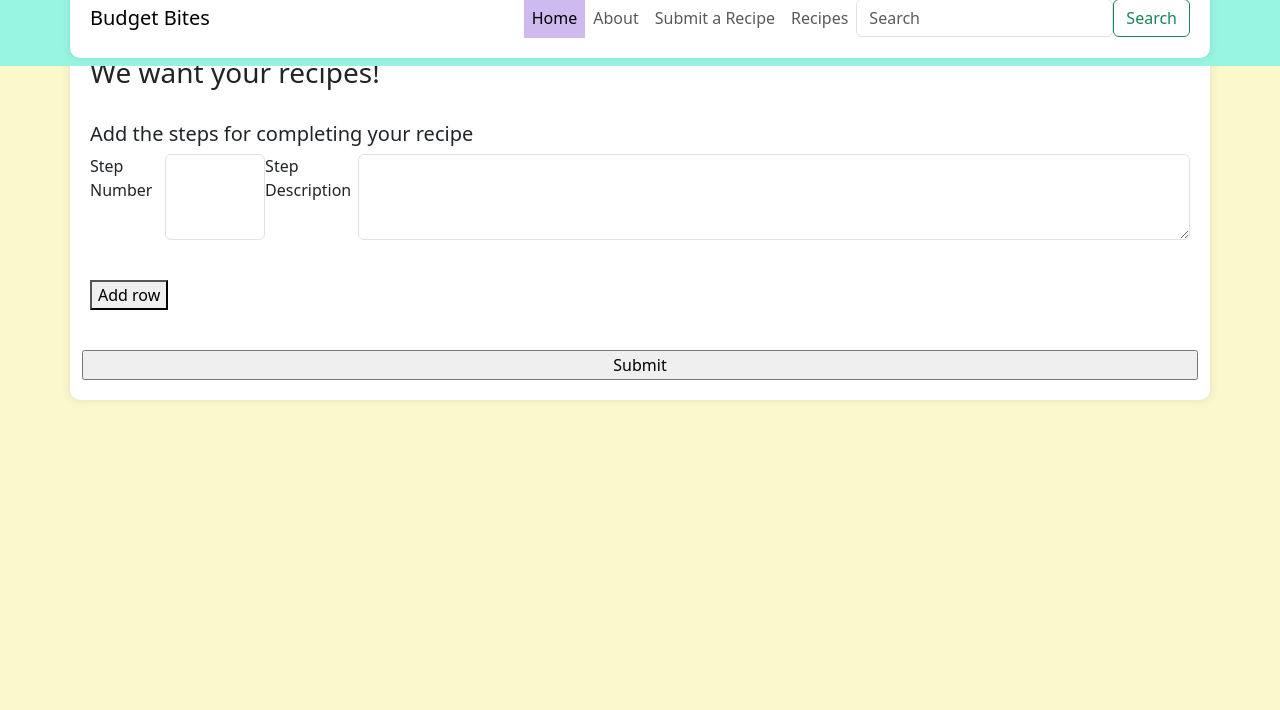
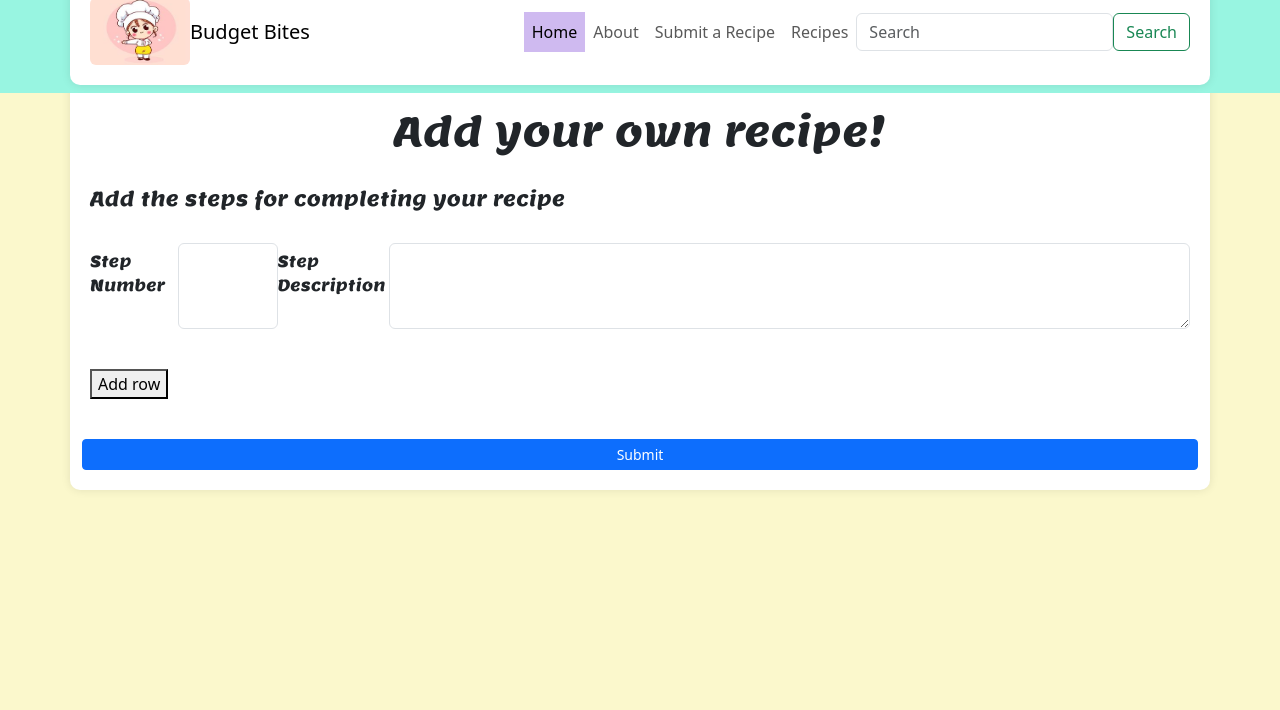
Before and after one commit to TanyaWaqanika/CookingMamas, a Flask app: page /submitrecipepage4 in a window 1280 px wide. Shown: the top 710 px of the page. Run offline with Flask 3, Linux system fonts and the light colour scheme; some web fonts are replaced.

Commit message:
added some styling and a logo

```diff
--- a/application/static/button.js
+++ b/application/static/button.js
@@ -32,9 +32,9 @@ document.addEventListener('DOMContentLoaded', function() {
             <div class="col-auto">
                 <div class="mb-3">
                     <div class="d-flex">
-                        <label for="${rowId}_stepnumber" class="form-label">Step Number</label>
+                        <label for="${rowId}_stepnumber" class="col-form-label">Step Number</label>
                             <input type="number" min="1" id="${rowId}_stepnumber" name="${rowId}_stepnumber" class="form-control" aria-describedby="${rowId}_stepnumber" style="width: 100px;">
-                        <label for="${rowId}_stepdescription" class="form-label">Step Description</label>
+                        <label for="${rowId}_stepdescription" class="col-form-label">Step Description</label>
                             <textarea class="form-control" id="${rowId}_stepdescription" name="${rowId}_stepdescription" rows="3" cols="100"></textarea>
                     </div>
                 </div>
--- a/application/static/main_styles.css
+++ b/application/static/main_styles.css
@@ -16,7 +16,7 @@ footer {
   }
 
 h1 {
-    font-family: verdana;
+    font-family: lemon;
     background-color:rgba(255,255,255,.8);
      text-align: center;
  }
@@ -153,7 +153,7 @@ color: #CCCFFB;
 
 
  #durationtime {
-  font-family: "Lobster", sans-serif;
+  font-family: "lemon", sans-serif;
   font-weight: 700;
   font-style: normal;
   border-collapse: collapse;
@@ -224,3 +224,15 @@ color: #CCCFFB;
      transform: translateY(-5px);
      box-shadow: 0 10px 10px rgba(0, 0, 0, 0.3);
 }
+
+.col-form-label{
+    font-family: lemon;
+}
+
+h3, h5 {
+font-family: lemon;
+}
+
+.form-label{
+
+}
--- a/application/templates/about.html
+++ b/application/templates/about.html
@@ -2,6 +2,7 @@
 {% block body_content %}
 <!--About us text-->
 <div class="container">
+    <br>
     <h1>
         Welcome to Budget Bites!
     </h1>
--- a/application/templates/layout.html
+++ b/application/templates/layout.html
@@ -27,7 +27,7 @@
 
 <nav class="navbar navbar-expand-lg navbar-light" style="background-color: #98F5E1;">
     <div class="container fluid">
-
+        <img src="static\images\LOGO.jpg" class="rounded float-start" alt="cute tiny chef" style="width:100px;height:67px;">
         <!-- Logo/hyperlink website name -->
         <a class="navbar-brand" href="/home">Budget <span>Bites</span></a>
 
--- a/application/templates/submitRecipeSuccess.html
+++ b/application/templates/submitRecipeSuccess.html
@@ -4,10 +4,12 @@
 {% block body_content %}
 
 <div class="container success">
-    <h2 class="successtitle">Your recipe has been submitted!</h2>
+    <br>
+    <h1 class="successtitle">Your recipe has been submitted!</h1>
     <img src="../static/images/swedishchef.jpg" class="rounded mx-auto d-block" alt="Muppets swedish chef">
+    <br>
     <p>Thank you for contributing to our recipe community!</p>
-    <p>To view your recipe <a href="/recipe/{{ recipeid[0]}}">click here</a></p>
+    <p>To view your recipe <a href="/recipe/{{ recipeid[0] }}">click here</a></p>
   <!-- Content here -->
 </div>
 
--- a/application/templates/submitRecipepage4.html
+++ b/application/templates/submitRecipepage4.html
@@ -4,7 +4,8 @@
  <main>
      <div class="container">
             <section>
-                <h3 id="central-text">We want your recipes!</h3>
+                <br>
+                <h1>Add your own recipe!</h1>
                 <br>
 <!--            target self loads response in the same window-->
                 <form action="" target="_self" autocomplete="on" method="POST">
@@ -12,13 +13,14 @@
                         {{message}}
                     </div>
                     <h5>Add the steps for completing your recipe</h5>
+                    <br>
                     <div class="row g-3 align-items-center">
                       <div class="col-auto">
                         <div class="mb-3">
                             <div class="d-flex">
-                            <label for="stepnumber" class="form-label">Step Number</label>
+                            <label for="stepnumber" class="col-form-label">Step Number</label>
                             <input type="number" min="1" id="stepnumber" name="stepnumber" class="form-control small-box" aria-describedby="stepnumber" style="width: 100px;">
-                             <label for="stepdescription" class="form-label">Step Description</label>
+                             <label for="stepdescription" class="col-form-label">Step Description</label>
                                 <textarea class="form-control" id="stepdescription" name="stepdescription" rows="3" cols="100"></textarea>
                             </div>
                       </div>
@@ -30,7 +32,7 @@
                     <div id="containerStep">
                         <input type="hidden" name="num_rows" id="num_rows" value="0">
                     </div>
-                    <input type="submit" value="Submit">
+                    <input class="btn btn-primary btn-sm" type="submit" value="Submit">
                     </div>
                 </form>
             </section>
```
Also changed, not shown: application/templates/submitRecipepage1.html (+4 -3 lines), application/templates/submitRecipepage2.html (+8 -3 lines), application/templates/submitRecipepage3.html (+5 -2 lines), application/static/images/LOGO.jpg (added), application/static/images/cutevegetables.jpg (added), application/static/images/dietary.jpg (added), 1 other file.
